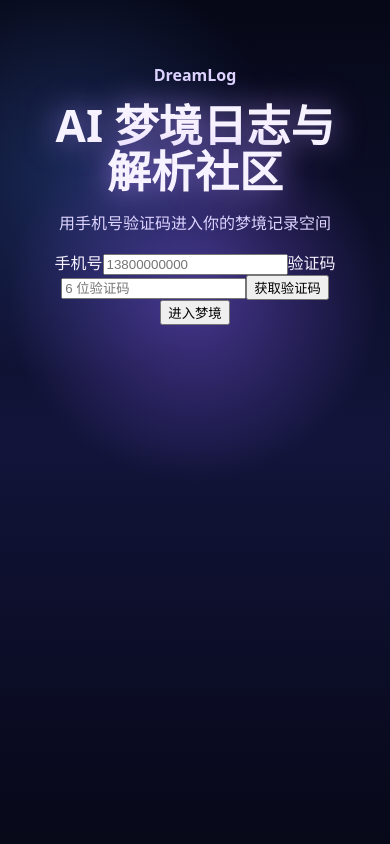
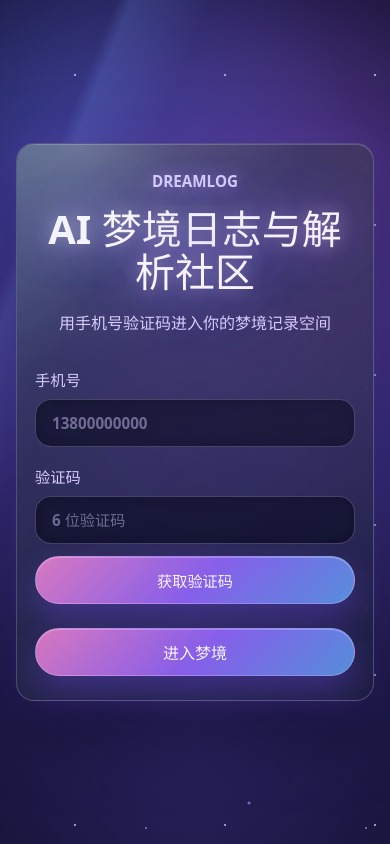
Before and after one commit to KANGChenyu/Dream, a React (Vite) app in the folder dreamlog-frontend/: page /login in a window 390 px wide. Built offline with nearby package versions, Linux system fonts and the light colour scheme; no server answers.

Commit message:
feat: add dream visual shell

```diff
--- a/dreamlog-frontend/src/styles.css
+++ b/dreamlog-frontend/src/styles.css
@@ -1,47 +1,429 @@
 :root {
-  color: #f7f2ff;
-  background: #08091c;
-  font-family: "Microsoft YaHei", "PingFang SC", system-ui, sans-serif;
+  color: #f8f4ff;
+  background: #050616;
+  font-family: "Microsoft YaHei", "PingFang SC", "Noto Sans SC", system-ui, sans-serif;
+  font-synthesis: none;
+  text-rendering: optimizeLegibility;
+  --dream-bg: #050616;
+  --dream-surface: rgba(17, 20, 51, 0.62);
+  --dream-surface-strong: rgba(24, 28, 69, 0.78);
+  --dream-line: rgba(205, 190, 255, 0.26);
+  --dream-line-bright: rgba(196, 154, 255, 0.55);
+  --dream-text: #f8f4ff;
+  --dream-muted: #d6ccff;
+  --dream-soft: #a99bd8;
+  --dream-pink: #ff8bd9;
+  --dream-violet: #a977ff;
+  --dream-blue: #6aa8ff;
+  --dream-cyan: #8fe7ff;
+  --panel-radius: 24px;
+  --panel-shadow: 0 24px 80px rgba(0, 0, 0, 0.38), 0 0 44px rgba(137, 95, 255, 0.22);
 }
 
 * {
   box-sizing: border-box;
 }
 
+html {
+  min-width: 320px;
+  min-height: 100%;
+  background: var(--dream-bg);
+}
+
 body {
   margin: 0;
   min-width: 320px;
   min-height: 100vh;
+  color: var(--dream-text);
+  background:
+    radial-gradient(circle at 50% 12%, rgba(178, 137, 255, 0.2), transparent 24rem),
+    linear-gradient(180deg, #050616 0%, #0b1030 48%, #060717 100%);
+  overflow-x: hidden;
+}
+
+button,
+input {
+  font: inherit;
+}
+
+button {
+  cursor: pointer;
+}
+
+button:disabled {
+  cursor: not-allowed;
+  opacity: 0.62;
+}
+
+button:focus-visible,
+input:focus-visible {
+  outline: 3px solid rgba(143, 231, 255, 0.85);
+  outline-offset: 3px;
+}
+
+#root {
+  min-height: 100vh;
 }
 
 .app-shell {
+  position: relative;
+  isolation: isolate;
+  display: grid;
   min-height: 100vh;
-  padding: 48px;
+  padding: clamp(28px, 5vw, 64px);
+  overflow: hidden;
   background:
-    radial-gradient(circle at 50% 35%, rgba(138, 99, 255, 0.45), transparent 32%),
-    radial-gradient(circle at 18% 20%, rgba(75, 137, 255, 0.22), transparent 28%),
-    linear-gradient(180deg, #060817 0%, #12143a 52%, #070818 100%);
+    radial-gradient(circle at 50% 36%, rgba(133, 90, 255, 0.45), transparent 25rem),
+    radial-gradient(circle at 18% 18%, rgba(79, 144, 255, 0.28), transparent 18rem),
+    radial-gradient(circle at 82% 22%, rgba(255, 129, 222, 0.18), transparent 16rem),
+    linear-gradient(180deg, #040515 0%, #10133b 52%, #060717 100%);
+}
+
+.app-shell::before,
+.app-shell::after {
+  position: absolute;
+  inset: 0;
+  z-index: -1;
+  content: "";
+  pointer-events: none;
+}
+
+.app-shell::before {
+  opacity: 0.7;
+  background-image:
+    radial-gradient(circle, rgba(255, 255, 255, 0.9) 0 1px, transparent 1.6px),
+    radial-gradient(circle, rgba(168, 210, 255, 0.72) 0 1px, transparent 1.5px),
+    radial-gradient(circle, rgba(212, 181, 255, 0.8) 0 1.2px, transparent 1.8px);
+  background-position:
+    0 0,
+    36px 58px,
+    94px 28px;
+  background-size:
+    150px 150px,
+    220px 220px,
+    310px 310px;
+}
+
+.app-shell::after {
+  background:
+    linear-gradient(112deg, transparent 0 16%, rgba(128, 160, 255, 0.18) 18%, transparent 29% 100%),
+    radial-gradient(ellipse at 50% 76%, rgba(123, 95, 255, 0.28), transparent 32rem);
+  filter: blur(0.2px);
+}
+
+.auth-shell {
+  place-items: center;
 }
 
 .hero-title {
-  max-width: 920px;
+  width: min(100%, 980px);
   margin: 0 auto;
   text-align: center;
 }
 
 .hero-title h1 {
   margin: 0;
-  font-size: clamp(44px, 7vw, 92px);
-  line-height: 1.05;
+  overflow-wrap: anywhere;
+  font-size: clamp(40px, 6vw, 92px);
+  line-height: 1.08;
   letter-spacing: 0;
-  text-shadow: 0 0 32px rgba(175, 143, 255, 0.75);
+  text-shadow:
+    0 0 18px rgba(255, 255, 255, 0.35),
+    0 0 44px rgba(169, 119, 255, 0.72),
+    0 0 90px rgba(106, 168, 255, 0.45);
 }
 
 .hero-title p {
-  color: #ddd4ff;
+  color: var(--dream-muted);
+  line-height: 1.8;
 }
 
 .eyebrow {
-  color: #b99bff;
+  margin: 0 0 12px;
+  color: #d7c2ff;
+  font-size: 0.95rem;
+  font-weight: 800;
+  letter-spacing: 0;
+  text-transform: uppercase;
+  text-shadow: 0 0 18px rgba(169, 119, 255, 0.72);
+}
+
+.glass-panel,
+.auth-panel,
+.workspace-panel,
+.dream-card {
+  position: relative;
+  border: 1px solid var(--dream-line);
+  border-radius: var(--panel-radius);
+  background:
+    linear-gradient(145deg, rgba(255, 255, 255, 0.12), rgba(255, 255, 255, 0.03)),
+    var(--dream-surface);
+  box-shadow: var(--panel-shadow), inset 0 1px 0 rgba(255, 255, 255, 0.18);
+  backdrop-filter: blur(22px);
+}
+
+.glass-panel::before,
+.auth-panel::before,
+.workspace-panel::before,
+.dream-card::before {
+  position: absolute;
+  inset: 0;
+  border-radius: inherit;
+  content: "";
+  pointer-events: none;
+  background:
+    radial-gradient(circle at 18% 0%, rgba(255, 255, 255, 0.2), transparent 14rem),
+    linear-gradient(120deg, rgba(143, 231, 255, 0.18), transparent 24%, rgba(255, 139, 217, 0.12));
+  mask-image: linear-gradient(#000, transparent 78%);
+}
+
+.glass-panel {
+  width: 100%;
+  padding: clamp(20px, 3vw, 30px);
+}
+
+.glass-panel__header {
+  margin-bottom: 18px;
+  padding-bottom: 14px;
+  border-bottom: 1px solid rgba(214, 204, 255, 0.18);
+}
+
+.glass-panel__header h2 {
+  margin: 0;
+  color: var(--dream-text);
+  font-size: clamp(1.15rem, 2vw, 1.55rem);
+  line-height: 1.25;
+  letter-spacing: 0;
+}
+
+.glass-panel__body {
+  position: relative;
+  display: grid;
+  gap: 16px;
+  color: var(--dream-muted);
+}
+
+.status-message {
+  width: 100%;
+  padding: 16px 18px;
+  border: 1px solid rgba(143, 231, 255, 0.28);
+  border-radius: 18px;
+  color: var(--dream-muted);
+  background:
+    radial-gradient(circle at 12% 0%, rgba(143, 231, 255, 0.16), transparent 11rem),
+    rgba(9, 13, 37, 0.5);
+  box-shadow: inset 0 1px 0 rgba(255, 255, 255, 0.12), 0 0 28px rgba(106, 168, 255, 0.16);
+}
+
+.status-message__title,
+.status-message__message {
+  margin: 0;
+  overflow-wrap: anywhere;
+}
+
+.status-message__title {
+  color: var(--dream-text);
+  font-weight: 800;
+}
+
+.status-message__message {
+  margin-top: 6px;
+  color: var(--dream-soft);
+  line-height: 1.6;
+}
+
+.auth-panel {
+  width: min(100%, 560px);
+  padding: clamp(26px, 4vw, 44px);
+}
+
+.auth-panel h1 {
+  font-size: clamp(34px, 7vw, 58px);
+}
+
+.auth-panel > p:not(.eyebrow) {
+  margin: 16px auto 0;
+  max-width: 34rem;
+}
+
+.login-form {
+  display: grid;
+  gap: 18px;
+  margin-top: 30px;
+  text-align: left;
+}
+
+.login-form label {
+  display: grid;
+  gap: 9px;
+  color: var(--dream-muted);
+  font-size: 0.95rem;
   font-weight: 700;
 }
+
+.login-form input {
+  width: 100%;
+  min-height: 48px;
+  border: 1px solid rgba(214, 204, 255, 0.24);
+  border-radius: 16px;
+  color: var(--dream-text);
+  background: rgba(7, 10, 30, 0.58);
+  box-shadow: inset 0 1px 10px rgba(0, 0, 0, 0.2);
+  padding: 0 16px;
+}
+
+.login-form input::placeholder {
+  color: rgba(214, 204, 255, 0.46);
+}
+
+.code-row {
+  display: grid;
+  grid-template-columns: minmax(0, 1fr) auto;
+  gap: 12px;
+  align-items: stretch;
+}
+
+.primary-action,
+.secondary-action,
+.code-row button {
+  min-height: 48px;
+  border: 1px solid rgba(226, 215, 255, 0.28);
+  border-radius: 999px;
+  color: var(--dream-text);
+  font-weight: 800;
+  letter-spacing: 0;
+  background:
+    linear-gradient(135deg, rgba(255, 139, 217, 0.82), rgba(148, 103, 255, 0.88) 52%, rgba(100, 169, 255, 0.8));
+  box-shadow: 0 14px 32px rgba(120, 78, 255, 0.32), inset 0 1px 0 rgba(255, 255, 255, 0.25);
+  transition:
+    transform 160ms ease,
+    border-color 160ms ease,
+    box-shadow 160ms ease;
+}
+
+.primary-action:hover:not(:disabled),
+.secondary-action:hover:not(:disabled),
+.code-row button:hover:not(:disabled) {
+  transform: translateY(-1px);
+  border-color: rgba(255, 255, 255, 0.55);
+  box-shadow: 0 18px 42px rgba(120, 78, 255, 0.42), 0 0 30px rgba(143, 231, 255, 0.16);
+}
+
+.primary-action {
+  width: 100%;
+  margin-top: 6px;
+}
+
+.secondary-action {
+  margin-top: 28px;
+  padding: 0 28px;
+}
+
+.code-row button {
+  min-width: 132px;
+  padding: 0 18px;
+  white-space: nowrap;
+}
+
+.debug-code,
+.form-error {
+  margin: 0;
+  border-radius: 16px;
+  padding: 12px 14px;
+  line-height: 1.55;
+  overflow-wrap: anywhere;
+}
+
+.debug-code {
+  border: 1px solid rgba(143, 231, 255, 0.28);
+  color: #cceeff;
+  background: rgba(21, 76, 115, 0.24);
+}
+
+.form-error {
+  border: 1px solid rgba(255, 139, 217, 0.36);
+  color: #ffd8ee;
+  background: rgba(96, 20, 68, 0.32);
+}
+
+.workspace-shell {
+  position: relative;
+  z-index: 1;
+  display: grid;
+  width: min(100%, 1180px);
+  gap: 24px;
+  margin: 0 auto;
+}
+
+.workspace-grid {
+  display: grid;
+  grid-template-columns: repeat(12, minmax(0, 1fr));
+  gap: 18px;
+}
+
+.workspace-panel {
+  grid-column: span 6;
+  min-width: 0;
+  padding: clamp(18px, 2.5vw, 28px);
+}
+
+.dream-card {
+  padding: 18px;
+}
+
+@media (max-width: 760px) {
+  .app-shell {
+    padding: 22px;
+  }
+
+  .hero-title h1 {
+    font-size: clamp(32px, 12vw, 48px);
+  }
+
+  .auth-panel {
+    padding: 24px 18px;
+    border-radius: 22px;
+  }
+
+  .code-row {
+    grid-template-columns: 1fr;
+  }
+
+  .code-row button {
+    width: 100%;
+  }
+
+  .workspace-grid {
+    grid-template-columns: 1fr;
+  }
+
+  .workspace-panel {
+    grid-column: auto;
+  }
+}
+
+@media (max-width: 420px) {
+  .app-shell {
+    padding: 16px;
+  }
+
+  .auth-panel h1 {
+    font-size: clamp(30px, 11vw, 40px);
+  }
+
+  .glass-panel,
+  .auth-panel,
+  .workspace-panel,
+  .dream-card {
+    border-radius: 18px;
+  }
+}
+
+@supports not (backdrop-filter: blur(1px)) {
+  .glass-panel,
+  .auth-panel,
+  .workspace-panel,
+  .dream-card {
+    background: var(--dream-surface-strong);
+  }
+}
```
Also changed, not shown: dreamlog-frontend/src/components/GlassPanel.tsx (added, +22 -0 lines), dreamlog-frontend/src/components/StatusMessage.tsx (added, +13 -0 lines).
